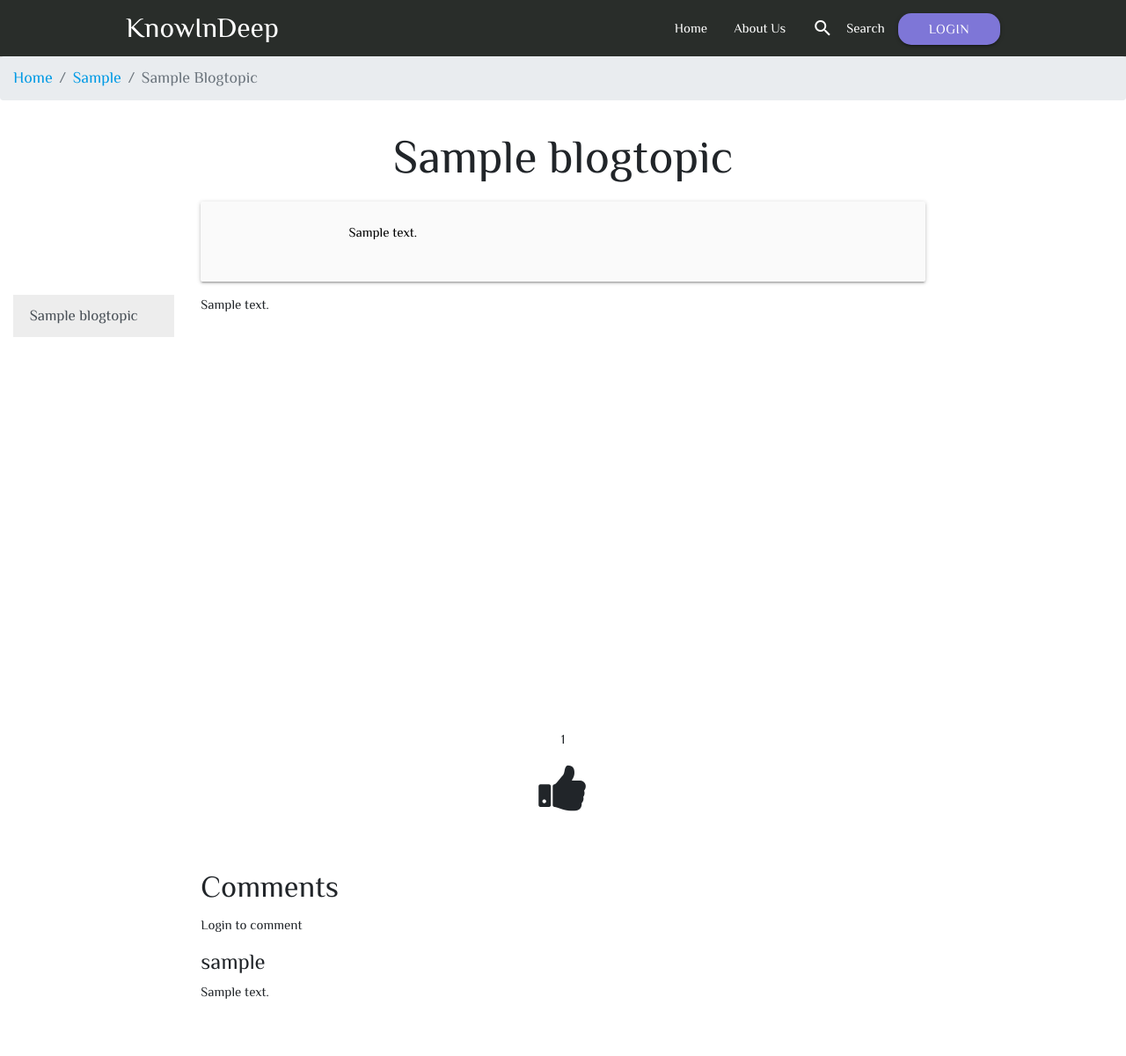
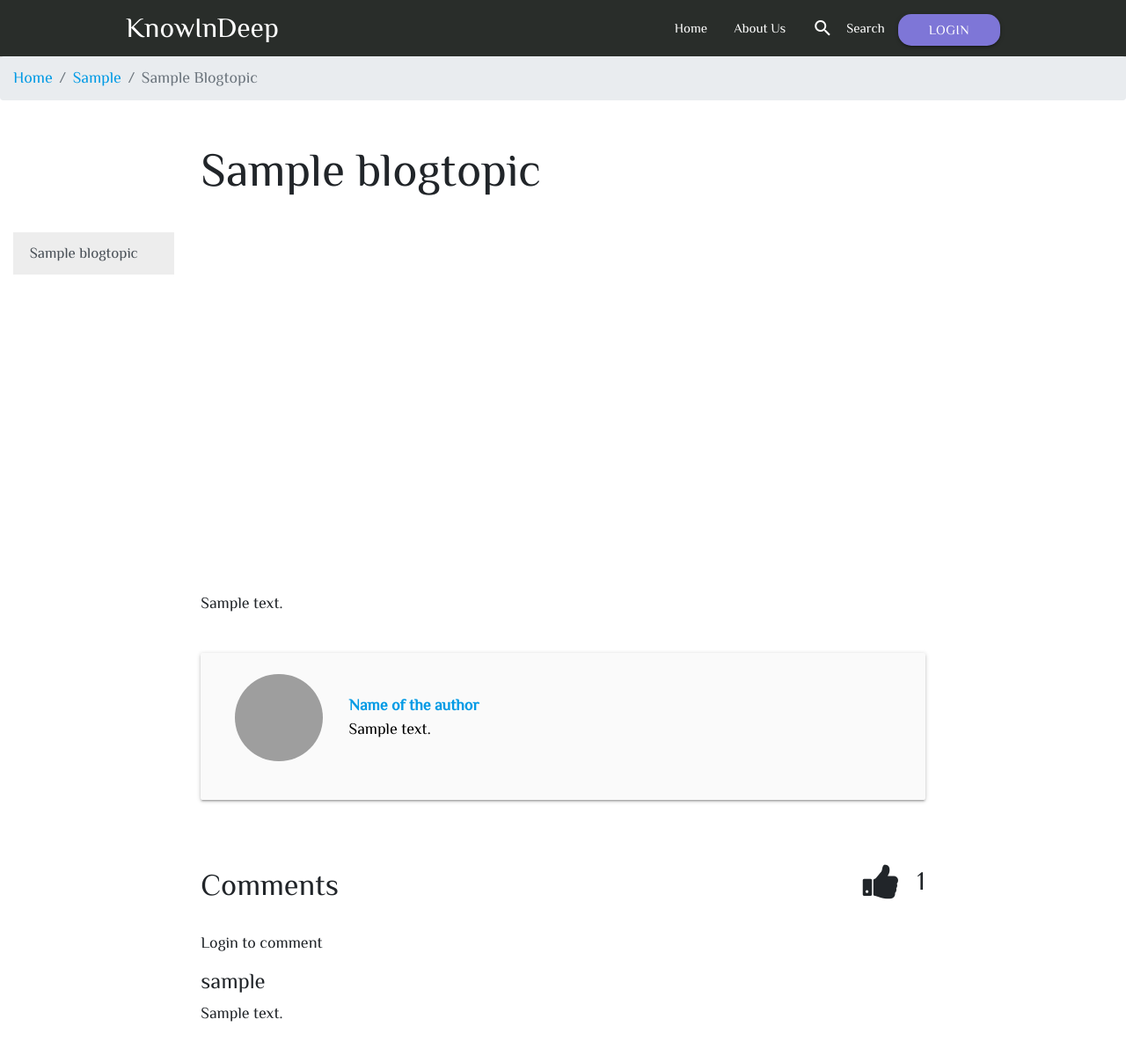
Before and after one commit to knowindeep-int/knowindeep_website, a Django app: template templates/blogs/blog_post.html in a window 1280 px wide. Shown: the whole page at 88% size. Before the commit the page ends 1135 px from the top, so only its background shows below. Run offline with Django 3.2, Linux system fonts and the light colour scheme; tables that the repository leaves empty hold one stand-in row (values such as "Sample post"); the template is opened without the code that fills it: values that come from a table or form of the project are taken from there, most other values are stand-ins (such as "Sample title", 1, 10 or a date in 2020); data that the repository does not hold is empty; some libraries are stand-ins or nearby versions; grey boxes are pictures that could not be loaded.

Commit message:
ui changes in single blog page

```diff
--- a/templates/blogs/blog_post.html
+++ b/templates/blogs/blog_post.html
@@ -6,6 +6,12 @@
 
     {% block jquery %}
     function updateLikes(likes) {
+        $('#like-btn').addClass('anim-class');
+        if (likes == 1) {
+            $('#like-btn').addClass('liked');
+        } else {
+            $('#like-btn').removeClass('liked');
+        }
         $('#likes').text(likes)
     }
 
@@ -52,6 +58,7 @@
     })
 
     $("#like-btn").click(function (e) {
+        $('#like-btn').removeClass('anim-class');
         e.preventDefault();
         var this_ = $(this)
         var user = this_.attr('data-user')
@@ -91,28 +98,17 @@
         <li class="breadcrumb-item active">{{ blog_content.heading | title }}</li>
     </ol>
 </div>
-<h2 class="center">{{ blog_content.heading }}</h2>
-
-
-<div class="col-sm-12 col-md-6 col-lg-8 center-div">
-    <div class="card-panel grey lighten-5 z-depth-1">
-        <div class="row valign-wrapper">
-            <div class="col-sm-2">
-                <!-- <img src="https://picsum.photos/200" alt="" class="circle responsive-img"> -->
-                <!-- notice the "circle" class -->
-            </div>
-            <div class="col-sm-10">
-                <span class="black-text">
-                    {{ author.description }}
-                </span>
-            </div>
+<div class="row">
+    <div class="col-sm-12 col-md-12 col-lg-2"></div>
+        <div class="col-sm-12 col-md-12 col-lg-8 container">
+            <h2>{{ blog_content.heading }}</h2>
         </div>
-    </div>
+        <div class="col-sm-12 col-md-12 col-lg-2"></div>
 </div>
 
 
 <div class="row">
-    <div class="col-sm-12 col-md-3 col-lg-2">
+    <div class="col-sm-12 col-md-12 col-lg-2 container">
         <ul class="list-group list-group-flush">
             {% for blog in all_blogs %}
             {% if blog.slug == blog_content.slug %}
@@ -126,17 +122,17 @@
         </ul>
     </div>
 
-    <div class="col-sm-12 col-md-6 col-lg-8 container">
+    <div class="col-sm-12 col-md-12 col-lg-8 container">
+        <div>
+            <iframe src="{{ blog_content.youtube_link }}" frameborder="0" allowfullscreen
+                id="video"></iframe>
+        </div>
         <p>
             {{ blog_content.content | safe | escape }}
         </p>
-        <div class="view-container center">
-            <iframe width="653" height="380" src="{{ blog_content.youtube_link }}" frameborder="0" allowfullscreen
-                id="video"></iframe>
-        </div>
     </div>
 
-    <div class="col-sm-12 col-md-3 col-lg-2">
+    <div class="col-sm-12 col-md-12 col-lg-2">
         <!-- <ul class="list-group list-group-flush">
             <a class="list-group-item list-group-item-action" id="selected" href="">Some alksjcn</a>
         </ul> -->
@@ -144,24 +140,58 @@
 </div>
 
 <div class="row">
-    <div class="col-sm-12 col-md-6 col-lg-8 container center">
-        {% csrf_token %}
-        <p id="likes">{{ blog_content.no_of_likes }}</p>
-        <i onclick="" class="fa fa-thumbs-up medium icon-btn" id="like-btn"
-            data-user="{{ request.user.is_authenticated }}" data-href='{{ blog_content.get_like_url }}'
-            data-slug={{blog_content.slug}} data-likes={{blog_content.no_of_likes}}></i>
+    <div class="col-sm-12 col-md-6 col-lg-8 center-div">
+        <div class="card-panel grey lighten-5 z-depth-1">
+            <div class="row valign-wrapper">
+                <div class="col-sm-2">
+                    <img src="https://picsum.photos/200" alt="" class="circle responsive-img">
+                </div>
+                <div class="col-sm-10">
+                    <div>
+                        <a href="#" class="font-weight-bold">
+                            Name of the author
+                        </a>
+                    </div>
+                    <div>
+                        <span class="black-text">
+                            {{ author.description }}
+                        </span>
+                    </div>
+                </div>
+            </div>
+        </div>
     </div>
 </div>
 
+<!-- <div class="row">
+    <div class="col-sm-12 col-md-6 col-lg-8 container center">
+
+    </div>
+</div> -->
+
 <div class="row" id="commentsContainer">
     <div class="col-sm-12 col-md-6 col-lg-8 container">
-        <h4 class="start">Comments</h4>
+        <div class="row no-gutters">
+            <div class="col-6">
+                <h4>Comments</h4>
+            </div>
+            <div class="col-6">
+                <div class="row right vertical-center">
+                    {% csrf_token %}
+                    <i onclick="" class="fa fa-thumbs-up icon-btn" id="like-btn"
+                    data-user="{{ request.user.is_authenticated }}" data-href='{{ blog_content.get_like_url }}'
+                    data-slug={{blog_content.slug}} data-likes={{blog_content.no_of_likes}}></i>
+                    <p id="likes">{{ blog_content.no_of_likes }}</p>
+                </div>
+            </div>
+        </div>
+
         {% if request.user.is_authenticated %}
         <div class="input-field">
             {% csrf_token %}
             <input type="text" class="validate" id="comment" placeholder="Enter your comment">
-            <input type="button" value="Click" id="comment-btn" data-comment="{{ blog_content.get_comment_url }}"
-                data-comment-slug={{blog_content.slug}}>
+            <input type="button" value="Submit" id="comment-btn" data-comment="{{ blog_content.get_comment_url }}"
+                data-comment-slug={{blog_content.slug}} class="btn">
         </div>
         {% else %}
         <div>
--- a/templates/static/blogs/css/indi_blog.css
+++ b/templates/static/blogs/css/indi_blog.css
@@ -5,12 +5,55 @@ pre {
     background-color:rgba(128,128,128,0.3);
 }
 
+* {
+    font-family: 'Philosopher', sans-serif;
+    font-size: 18px;
+    padding: 0px;
+    margin: 0px;
+}
+
+
+i#like-btn {
+    font-size: 3rem;
+}
+
+.liked {
+    color: blue;
+}
+
+.anim-class {
+    -webkit-animation:spin 500ms linear;
+    -moz-animation:spin 500ms linear;
+    animation:spin 500ms linear;
+}
+
+@-moz-keyframes spin { 100% { -moz-transform: rotate(360deg); } }
+@-webkit-keyframes spin { 100% { -webkit-transform: rotate(360deg); } }
+@keyframes spin { 100% { -webkit-transform: rotate(360deg); transform:rotate(360deg); } }
+
+p#likes {
+    margin-top: auto;
+    margin-bottom: auto;
+    font-size: 30px;
+    margin-left: 20px;
+}
+
+.vertical-center {
+    margin: 0;
+    position: absolute;
+    top: 50%;
+    right: 0;
+    -ms-transform: translateY(-50%);
+    transform: translateY(-50%);
+  }
+
 .container {
     max-width: none;
     width: 80%;
 }
 
 #commentsContainer {
+    position: relative;
     margin-top: 40px;
 }
 
@@ -18,10 +61,6 @@ ul > a#listItem {
     color: #029BD3;
 }
 
-i.icon-btn {
-    margin-left: 40px;
-    margin-right: 40px;
-}
 
 a#listItem:hover, #selected {
     cursor: pointer;
@@ -36,7 +75,20 @@ a#listItem:hover, #selected {
     align-self: center;
 }
 
+input.btn{
+    background-color: #7E76D7;
+    border-radius: 15px;
+    padding-left: 20px;
+    padding-right: 20px;
+    margin-top: 10px;
+}
+
+input#comment-btn:hover {
+    background-color: #51A6C5;
+    color: white;
+}
+
 #video {
-    width: 70%;
-    margin-top: 50px;
+    width: 100%;
+    height: 400px;
 }
--- a/templates/static/css/style.css
+++ b/templates/static/css/style.css
@@ -1,7 +1,7 @@
 /* FOR BASE */
 * {
     font-family: 'Philosopher', sans-serif;
-    size: 16px;
+    font-size: 18px;
     padding: 0px;
     margin: 0px;
 }
```
Also changed, not shown: templates/static/blogs/css/blogs.css (+7 -0 lines).
